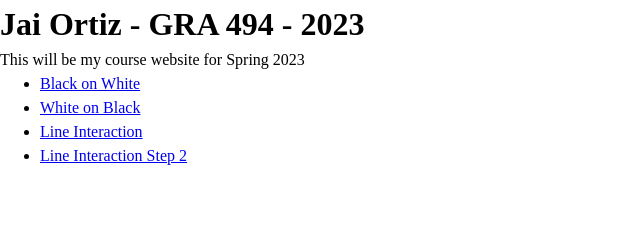
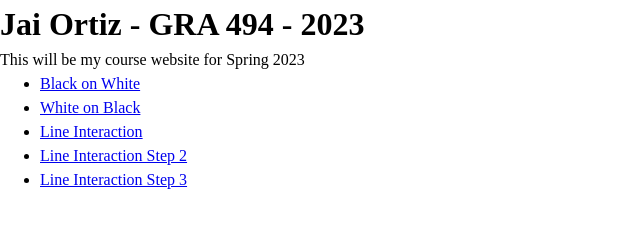
Before and after one commit to Jaiortiz/Jaiortiz-GRA424, a plain HTML site: page index.html in a window 1280 px wide. Shown: the whole page, without its empty margins (0-640 px from the left). Drawn offline with Linux system fonts and the light colour scheme.

Commit message:
update link

```diff
--- a/index.html
+++ b/index.html
@@ -23,6 +23,7 @@
     <li><a href="white-on-black.html" >White on Black</a></li>
     <li><a href="Line-interaction.html" >Line Interaction</a></li>
     <li><a href="Line-interaction step2.html" >Line Interaction Step 2</a></li>
+    <li><a href="Line-interaction step2.html" >Line Interaction Step 3</a></li>
   </ul>
   <!-- Load Scripts -->
   <script src="js/scripts.js"></script>
```
